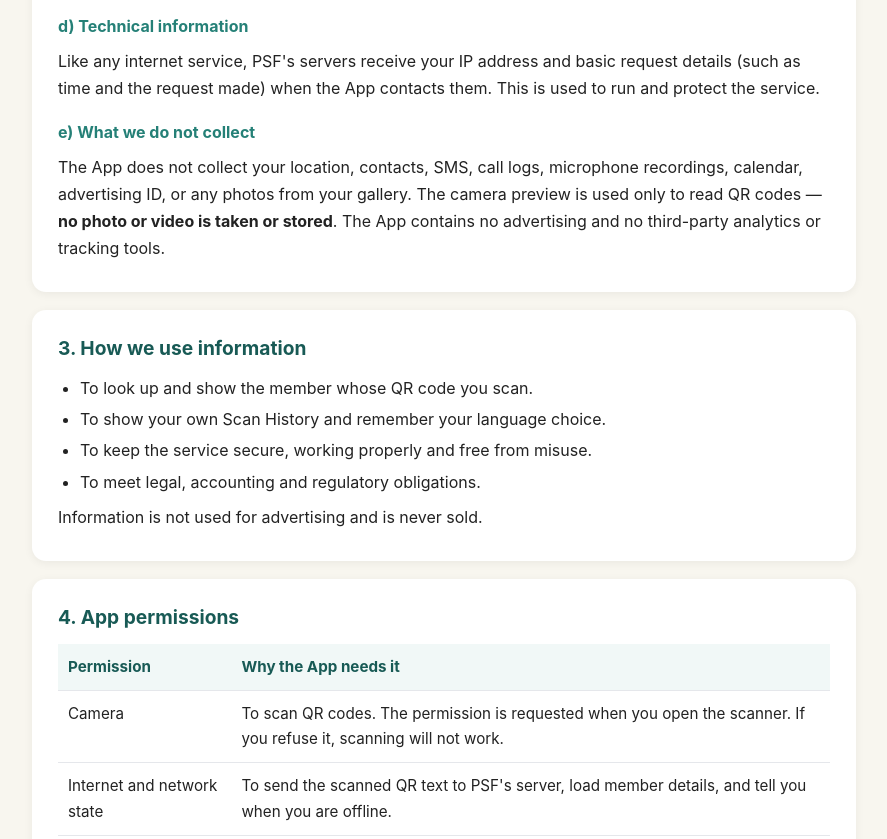
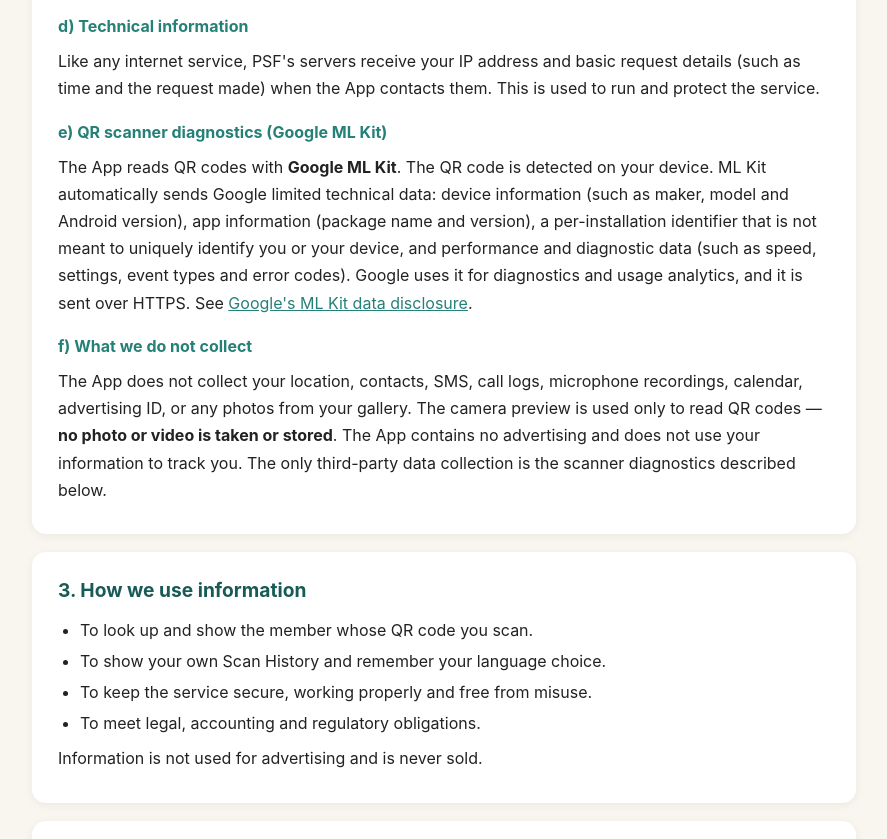
Before and after one commit to divineskyflutter/psf-scan-privacy-policy, a plain HTML site: page PSFscan-privacy-policy.html in a window 1280 px wide. Shown: the part 1637-2476 px from the top of the page, without its empty margins (196-1083 px from the left). Drawn offline with Linux system fonts and the light colour scheme.

Commit message:
Disclose Google ML Kit scanner diagnostics
Co-Authored-By: Claude Sonnet 5.5 <noreply@anthropic.com>

```diff
--- a/PSFscan-privacy-policy.html
+++ b/PSFscan-privacy-policy.html
@@ -38,7 +38,7 @@
 <header>
   <h1>Privacy Policy</h1>
   <p class="sub">PSF Scan mobile app — Parivar Suraksha Foundation</p>
-  <p class="dates">Effective date: 24 November 2026 &nbsp;·&nbsp; Last updated: 24 November 2026</p>
+  <p class="dates">Effective date: 24 November 2026 &nbsp;·&nbsp; Last updated: 25 November 2026</p>
 </header>
 
 <main>
@@ -96,8 +96,11 @@
     <h3>d) Technical information</h3>
     <p>Like any internet service, PSF's servers receive your IP address and basic request details (such as time and the request made) when the App contacts them. This is used to run and protect the service.</p>
 
-    <h3>e) What we do not collect</h3>
-    <p>The App does not collect your location, contacts, SMS, call logs, microphone recordings, calendar, advertising ID, or any photos from your gallery. The camera preview is used only to read QR codes — <strong>no photo or video is taken or stored</strong>. The App contains no advertising and no third-party analytics or tracking tools.</p>
+    <h3>e) QR scanner diagnostics (Google ML Kit)</h3>
+    <p>The App reads QR codes with <strong>Google ML Kit</strong>. The QR code is detected on your device. ML Kit automatically sends Google limited technical data: device information (such as maker, model and Android version), app information (package name and version), a per-installation identifier that is not meant to uniquely identify you or your device, and performance and diagnostic data (such as speed, settings, event types and error codes). Google uses it for diagnostics and usage analytics, and it is sent over HTTPS. See <a href="https://developers.google.com/ml-kit/android-data-disclosure">Google's ML Kit data disclosure</a>.</p>
+
+    <h3>f) What we do not collect</h3>
+    <p>The App does not collect your location, contacts, SMS, call logs, microphone recordings, calendar, advertising ID, or any photos from your gallery. The camera preview is used only to read QR codes — <strong>no photo or video is taken or stored</strong>. The App contains no advertising and does not use your information to track you. The only third-party data collection is the scanner diagnostics described below.</p>
   </div>
 
   <div class="card" id="use">
@@ -129,7 +132,7 @@
       <li>with government, regulatory or law-enforcement authorities when the law requires it; and</li>
       <li>with anyone else only with the consent of the person concerned.</li>
     </ul>
-    <p>The scanned QR text is sent only to PSF's own server, and member photos and documents are loaded only from PSF's own servers.</p>
+    <p>The scanned QR text is sent only to PSF's own server, and member photos and documents are loaded only from PSF's own servers. Separately, Google receives the QR scanner diagnostics described in section 2(e); these do not include member details.</p>
   </div>
 
   <div class="card" id="security">
```
Also changed, not shown: index.html (+7 -4 lines).
